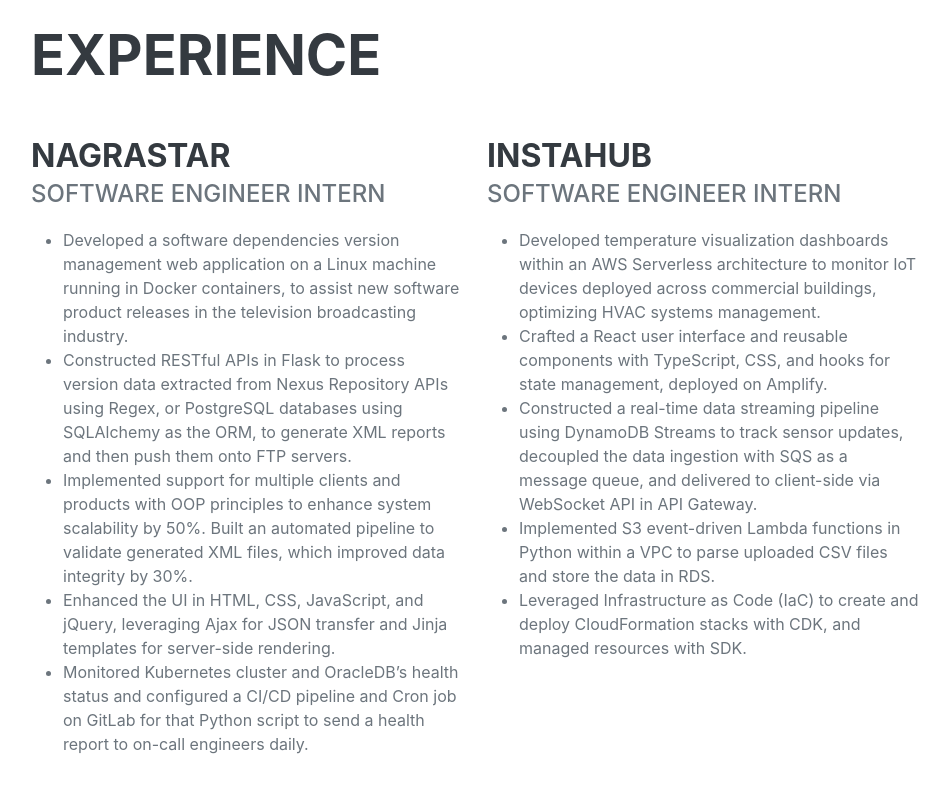
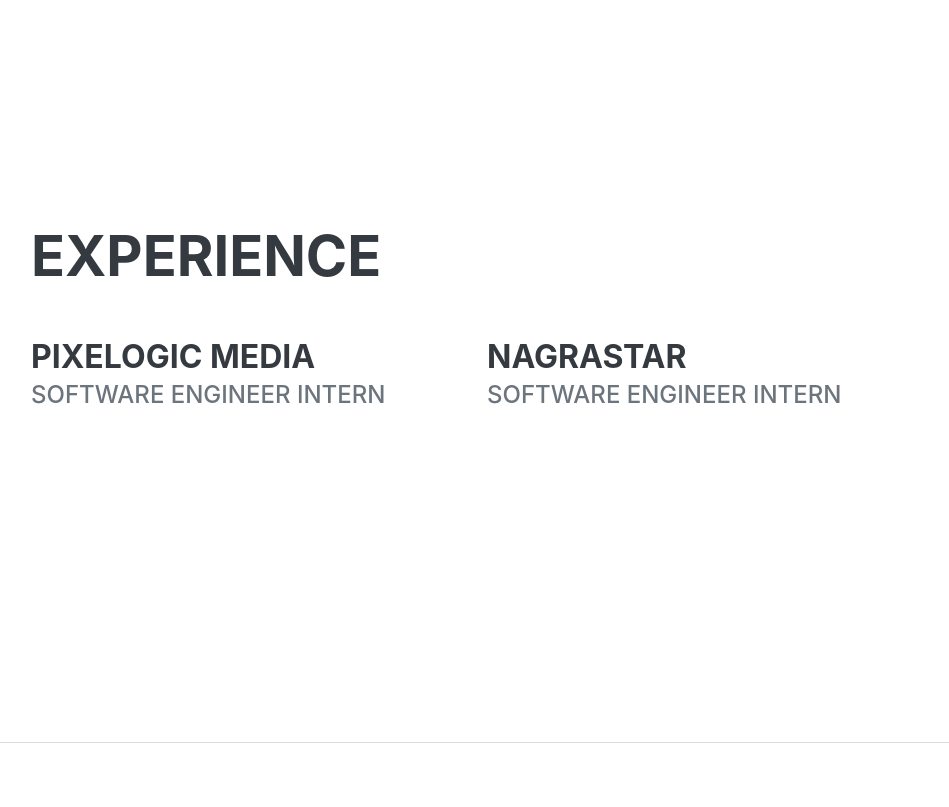
Before and after one commit to chrischenlixing/chrischenlixing.github.io, a website: page index.html in a window 1280 px wide. Shown: the part 1660-2467 px from the top of the page, without its empty margins (301-1250 px from the left). Drawn offline with nearby package versions, Linux system fonts and the light colour scheme; a web font is replaced by a local one.

Commit message:
deleted internship details

```diff
--- a/index.html
+++ b/index.html
@@ -172,52 +172,18 @@
           <div class="row">
             <div class="col-md-6">
               <div class="mb-5">
+                <h3 class="mb-0">Pixelogic Media</h3>
+                <div class="subheading mb-3">
+                  Software Engineer Intern
+                </div>
+              </div>
+            </div>
+            <div class="col-md-6">
+              <div class="mb-5">
                 <h3 class="mb-0">NagraStar</h3>
                 <div class="subheading mb-3">
                   Software Engineer Intern
                 </div>
-                <ul>
-                  <li>
-                    Developed a software dependencies version management web application on a Linux machine running in Docker containers, to assist new software product releases in the television broadcasting industry.
-                  </li>
-                  <li>
-                    Constructed RESTful APIs in Flask to process version data extracted from Nexus Repository APIs using Regex, or PostgreSQL databases using SQLAlchemy as the ORM, to generate XML reports and then push them onto FTP servers.
-                  </li>
-                  <li>
-                    Implemented support for multiple clients and products with OOP principles to enhance system scalability by 50%. Built an automated pipeline to validate generated XML files, which improved data integrity by 30%.
-                  </li>
-                  <li>
-                    Enhanced the UI in HTML, CSS, JavaScript, and jQuery, leveraging Ajax for JSON transfer and Jinja templates for server-side rendering.
-                  </li>
-                  <li>
-                    Monitored Kubernetes cluster and OracleDB’s health status and configured a CI/CD pipeline and Cron job on GitLab for that Python script to send a health report to on-call engineers daily.
-                  </li>
-                </ul>
-              </div>
-            </div>
-            <div class="col-md-6">
-              <div class="mb-5">
-                <h3 class="mb-0">InstaHub</h3>
-                <div class="subheading mb-3">
-                  Software Engineer Intern
-                </div>
-                <ul>
-                  <li>
-                    Developed temperature visualization dashboards within an AWS Serverless architecture to monitor IoT devices deployed across commercial buildings, optimizing HVAC systems management.
-                  </li>
-                  <li>
-                    Crafted a React user interface and reusable components with TypeScript, CSS, and hooks for state management, deployed on Amplify.
-                  </li>
-                  <li>
-                    Constructed a real-time data streaming pipeline using DynamoDB Streams to track sensor updates, decoupled the data ingestion with SQS as a message queue, and delivered to client-side via WebSocket API in API Gateway.
-                  </li>
-                  <li>
-                    Implemented S3 event-driven Lambda functions in Python within a VPC to parse uploaded CSV files and store the data in RDS.
-                  </li>
-                  <li>
-                    Leveraged Infrastructure as Code (IaC) to create and deploy CloudFormation stacks with CDK, and managed resources with SDK.
-                  </li>
-                </ul>
               </div>
             </div>
           </div>
```
Also changed, not shown: assets/img/homepageshot.jpg (deleted), assets/img/project3Thumbnail.jpg (deleted).
